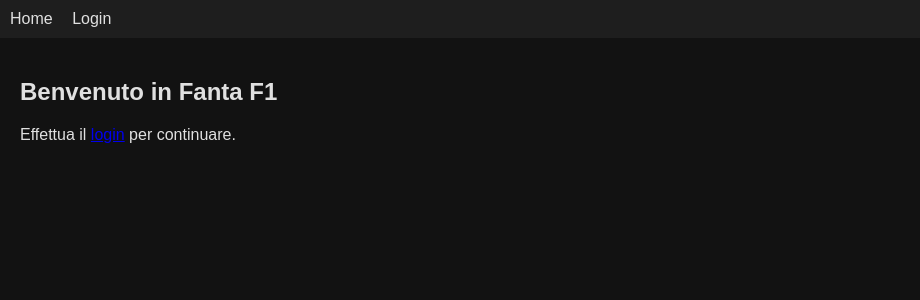
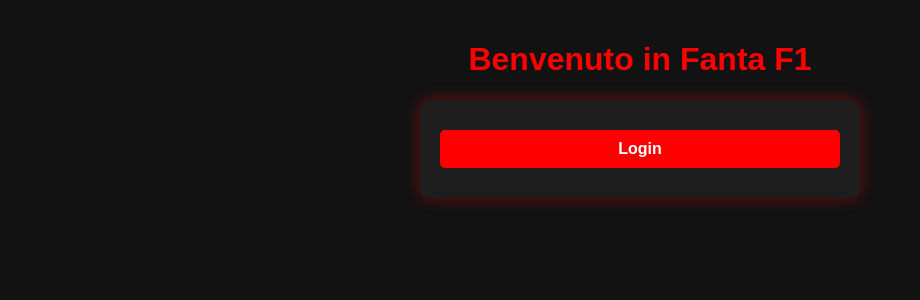
Before and after one commit to gioambro/Fanta-f-1, a Flask app: page / in a window 1280 px wide. Shown: the top 300 px of the page, without its empty margins (0-920 px from the left). Run offline with Flask 3, Linux system fonts and the light colour scheme.

Commit message:
Update index.html

```diff
--- a/templates/index.html
+++ b/templates/index.html
@@ -1,9 +1,64 @@
-{% extends "base.html" %}
-{% block content %}
-<h2>Benvenuto in Fanta F1</h2>
-{% if user %}
-    <p>Ciao {{ user }}! Ruolo: {{ role }}</p>
-{% else %}
-    <p>Effettua il <a href="{{ url_for('login') }}">login</a> per continuare.</p>
-{% endif %}
-{% endblock %}
+<!DOCTYPE html>
+<html lang="it">
+<head>
+    <meta charset="UTF-8">
+    <title>Home - Fanta F1</title>
+    <link rel="stylesheet" href="{{ url_for('static', filename='style.css') }}">
+    <style>
+        body {
+            background-color: #121212;
+            font-family: Arial, sans-serif;
+            color: #f0f0f0;
+            padding: 20px;
+            text-align: center;
+        }
+
+        h1 {
+            color: #ff0000;
+        }
+
+        .card {
+            background: #1e1e1e;
+            padding: 20px;
+            border-radius: 10px;
+            box-shadow: 0px 0px 15px rgba(255, 0, 0, 0.4);
+            margin: 20px auto;
+            width: 400px;
+        }
+
+        a {
+            display: block;
+            background: #ff0000;
+            color: white;
+            padding: 10px;
+            border-radius: 5px;
+            margin: 10px 0;
+            text-decoration: none;
+            font-weight: bold;
+        }
+
+        a:hover {
+            background: #cc0000;
+        }
+    </style>
+</head>
+<body>
+    <h1>Benvenuto in Fanta F1</h1>
+
+    {% if user %}
+        <p>Ciao, <strong>{{ user }}</strong>!</p>
+        <div class="card">
+            <a href="{{ url_for('inserisci') }}">Inserisci Formazione</a>
+            <a href="{{ url_for('cambia_password') }}">Cambia Password</a>
+            {% if role == 'admin' %}
+                <a href="{{ url_for('admin') }}">Pannello Admin</a>
+            {% endif %}
+            <a href="{{ url_for('logout') }}">Logout</a>
+        </div>
+    {% else %}
+        <div class="card">
+            <a href="{{ url_for('login') }}">Login</a>
+        </div>
+    {% endif %}
+</body>
+</html>
```
